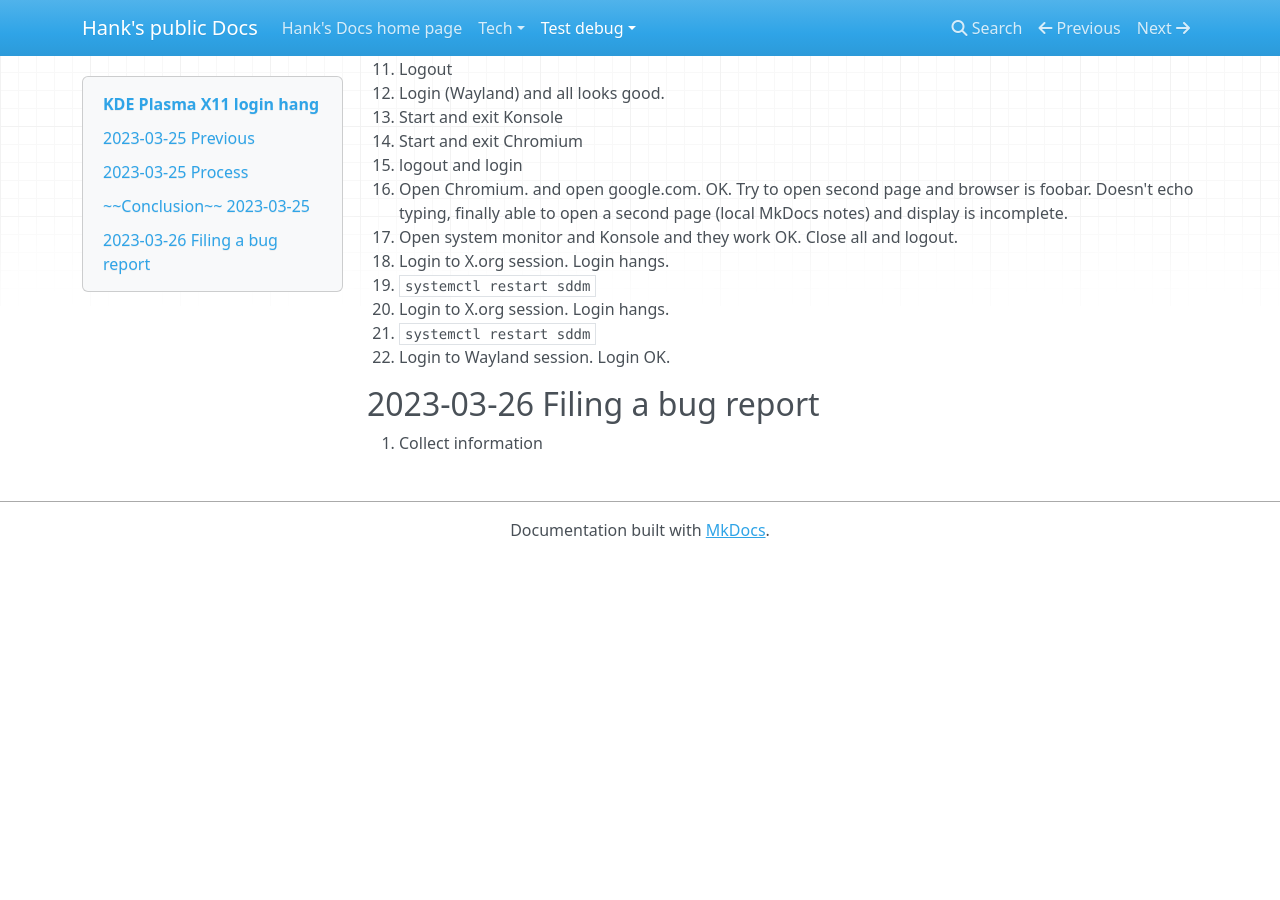
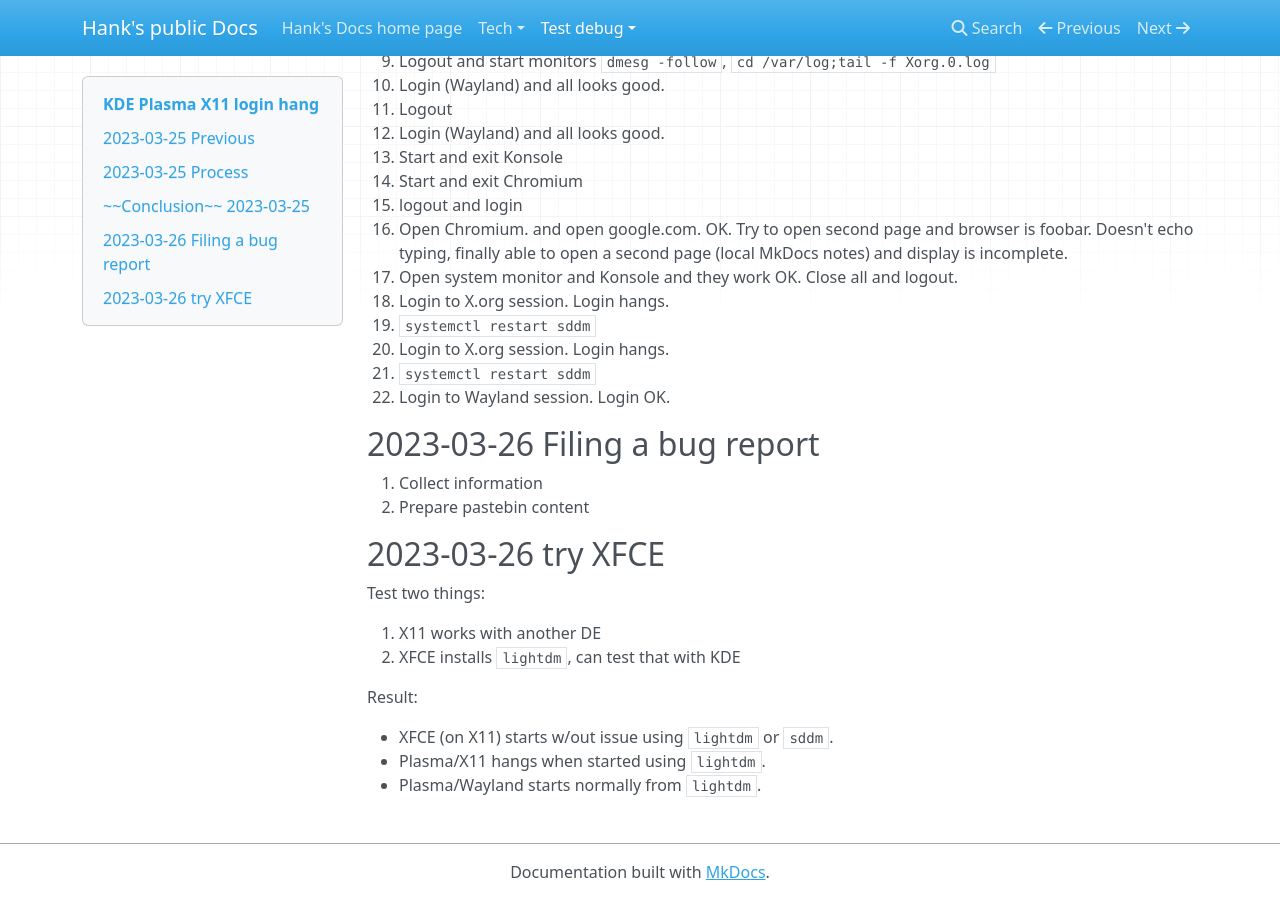
Before and after one commit to HankB/MkDocs-blog, an MkDocs documentation site: the page built from docs/test-debug/Pi-4B-KDE_bookworm.md, in a window 1280 px wide and 900 px high, scrolled down 1361 px. Built offline with MkDocs 1.6.1, drawn with Linux system fonts in a browser that asks for light colours; nearby versions of some CDN libraries; before the commit the page ends 1919 px from its top, so only the background shows below that; some of the changed text lies outside the part shown.

Commit message:
bug report,XFCE test

```diff
--- a/docs/test-debug/Pi-4B-KDE_bookworm.md
+++ b/docs/test-debug/Pi-4B-KDE_bookworm.md
@@ -60,3 +62,17 @@ Seems like a non-problem. Will continue to test. ... Sadly after some usage, log
 ## 2023-03-26 Filing a bug report
 
 1. Collect information
+1. Prepare pastebin content
+
+## 2023-03-26 try XFCE
+
+Test two things:
+
+1. X11 works with another DE
+1. XFCE installs `lightdm`, can test that with KDE
+
+Result:
+
+* XFCE (on X11) starts w/out issue using `lightdm` or `sddm`.
+* Plasma/X11 hangs when started using `lightdm`.
+* Plasma/Wayland starts normally from `lightdm`.
```
Also changed, not shown: other parts of docs/test-debug/Pi-4B-KDE_bookworm.md (+2 -0 lines).
